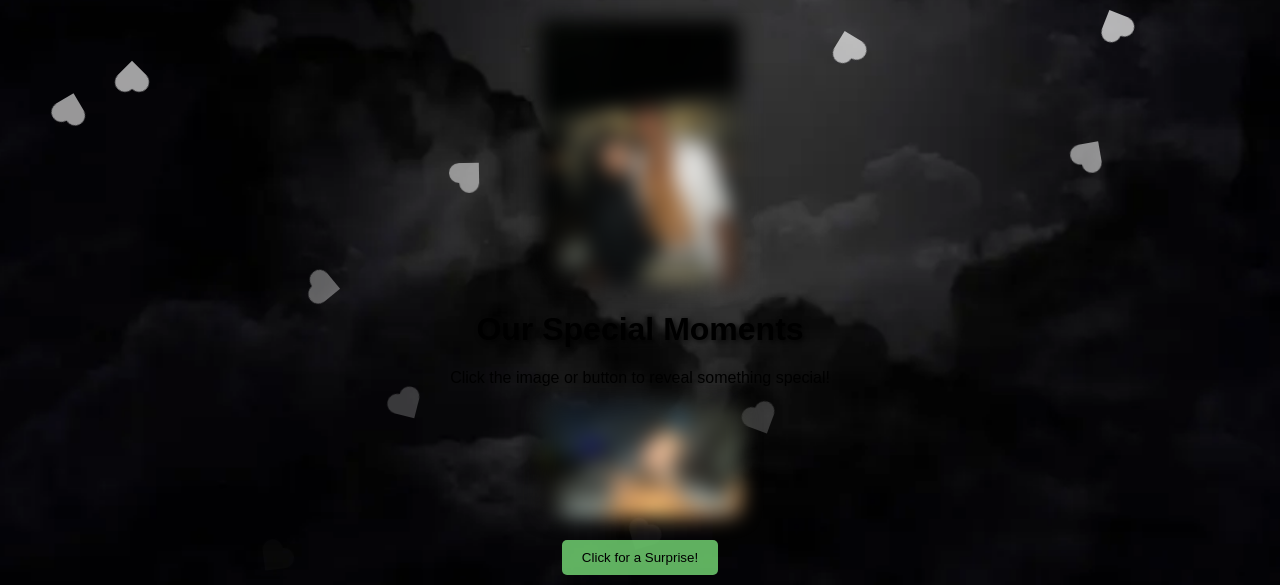
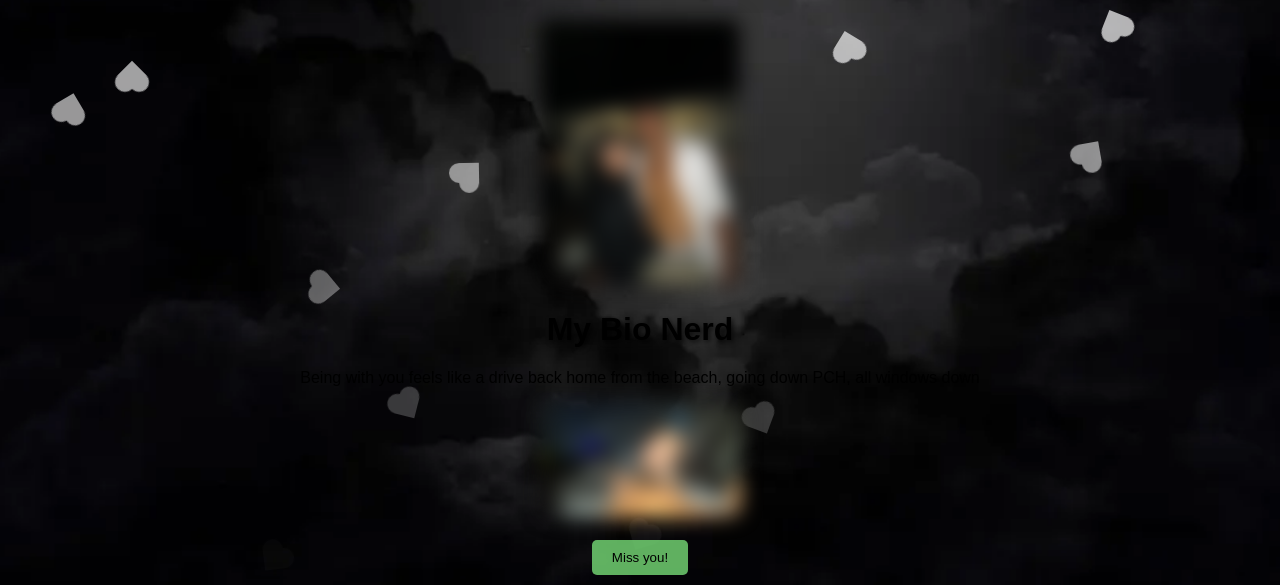
Before and after one commit to bnbetancourt/firstwebby, a plain HTML site: page index.html in a window 1280 px wide. Shown: the part 215-800 px from the top of the page. Drawn offline with Linux system fonts and the light colour scheme.

Commit message:
still working

```diff
--- a/index.html
+++ b/index.html
@@ -22,18 +22,18 @@
     <div class="soundcloud-player">
         <iframe width="300" height="166" scrolling="no"
                 frameborder="no" allow="autoplay"
-                src="https://w.soundcloud.com/player/?url=https%3A//api.soundcloud.com/tracks/902081119&color=%23ff5500&auto_play=false&hide_related=true&show_comments=true&show_user=true&show_reposts=false&show_teaser=true">
+                src="https://soundcloud.com/user-256838458/daniel-caesar-horsepower-fixed">
         </iframe>
     </div>
 
     <!-- Main Content Section -->
     <div class="container">
-        <h1 data-aos="fade-up">Our Special Moments</h1>
-        <p data-aos="fade-up">Click the image or button to reveal something special!</p>
+        <h1 data-aos="fade-up">My Bio Nerd</h1>
+        <p data-aos="fade-up">Being with you feels like a drive back home from the beach, going down PCH, all windows down</p>
         <div class="image-container" data-aos="fade-up">
             <img id="triggerImage" src="IMG_7278.JPG" alt="Special Moment" class="blurred">
         </div>
-        <button id="openModal" data-aos="fade-up" class="interactive-button">Click for a Surprise!</button>
+        <button id="openModal" data-aos="fade-up" class="interactive-button">Miss you!</button>
     </div>
 
     <script src="script.js"></script>
```
